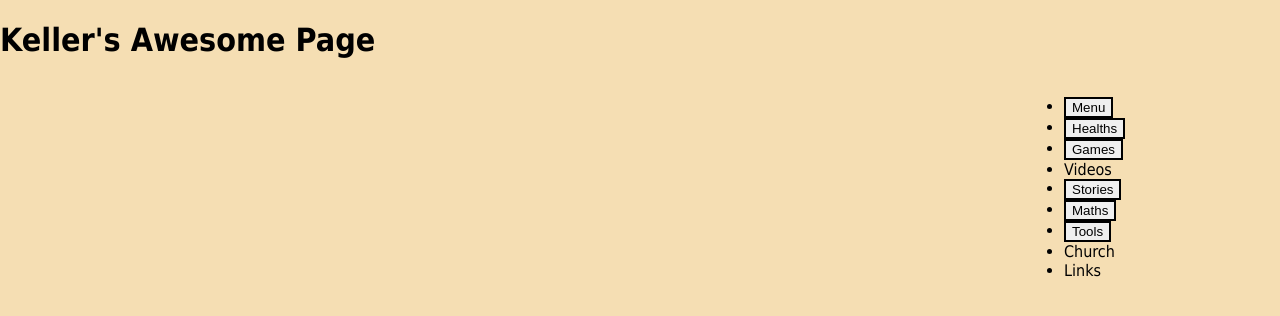
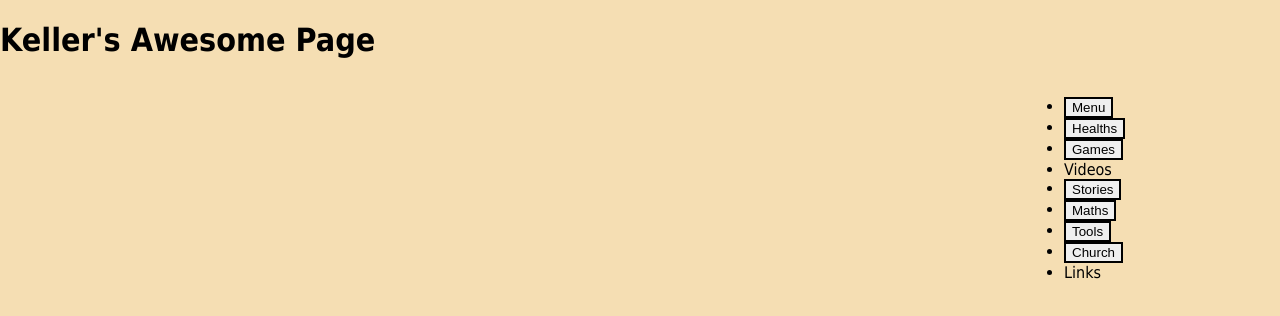
Before and after one commit to jigpuf/kellers, a React (Create React App) app: page / in a window 1280 px wide. Shown: the top 316 px of the page. Built offline with nearby package versions, Linux system fonts and the light colour scheme.

Commit message:
Update App.js

```diff
--- a/src/App.js
+++ b/src/App.js
@@ -29,7 +29,7 @@ class App extends Component {
             <li><button>Stories</button></li>
             <li><button>Maths</button></li>
             <li><button>Tools</button></li>
-            <li onClick={this.openTab('church')}>Church</li>
+            <li><button onClick={this.openTab('church')}>Church</button></li>
             <li onClick={this.openTab('links')}>Links</li>
           </ul>
         </aside>
```
